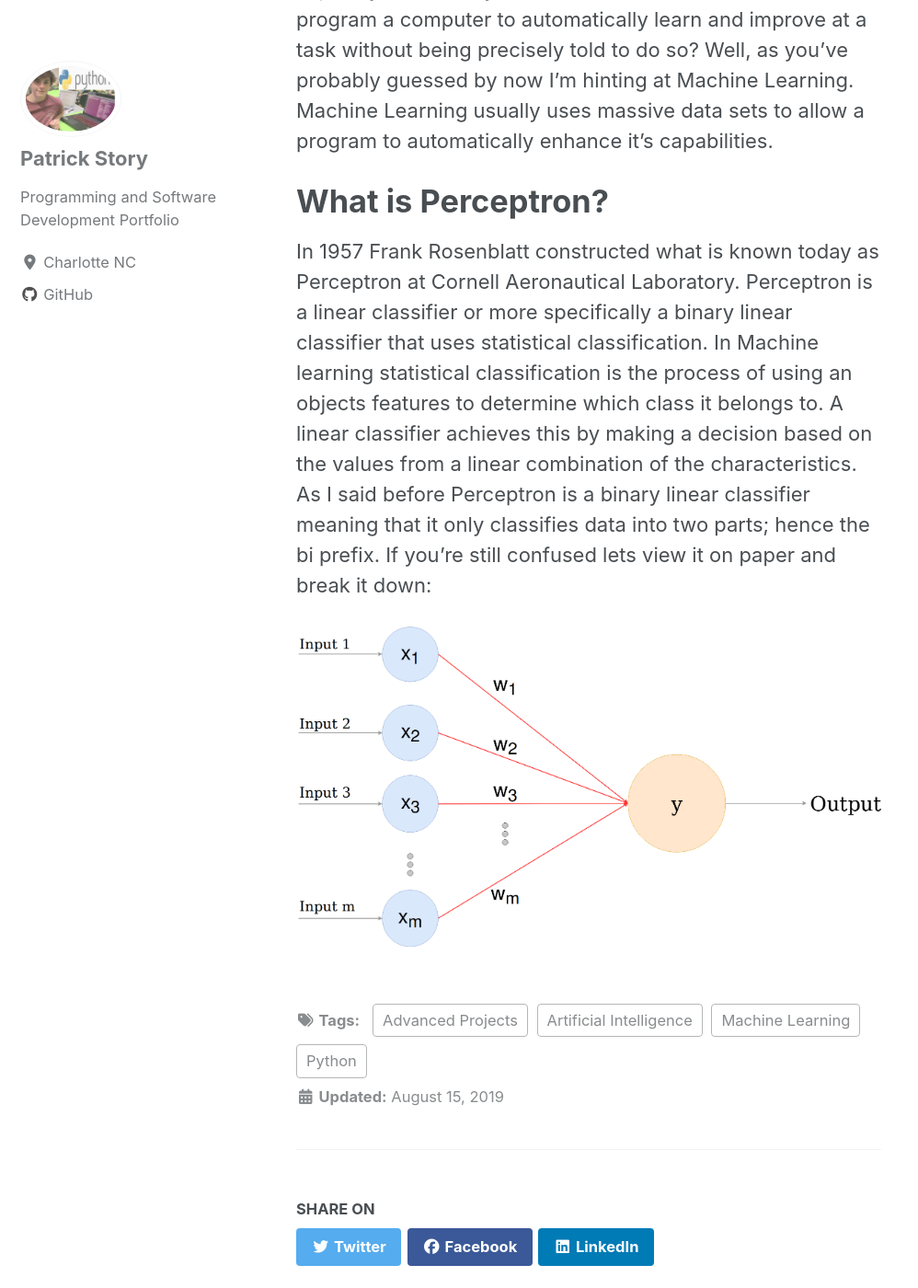
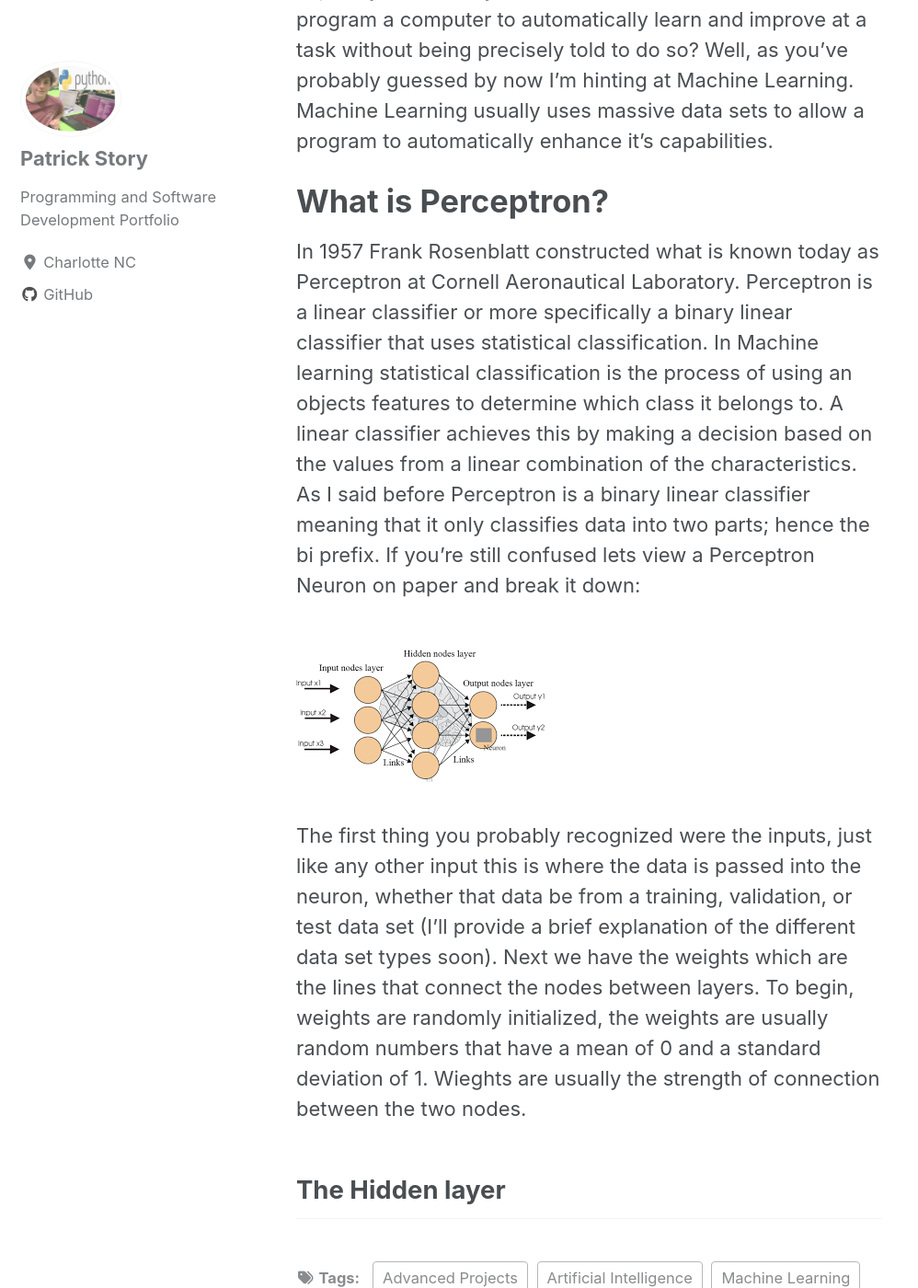
Before and after one commit to Patchyst/Patchyst.github.io, a Jekyll site: the page built from _posts/2019-08-15-My_First_Machine_Learning_Model.md, in a window 1280 px wide and 1400 px high, scrolled down 1009 px. Shown: the whole window at 92% size, without its empty margins (0-998 px from the left). Built offline with Jekyll 4.4.1, drawn with Linux system fonts in a browser that asks for light colours; cached includes are drawn as plain includes; nearby versions of some CDN libraries.

Commit message:
updating Perceptron

```diff
--- a/_posts/2019-08-15-My_First_Machine_Learning_Model.md
+++ b/_posts/2019-08-15-My_First_Machine_Learning_Model.md
@@ -10,6 +10,10 @@ excerpt: "In this project I guide you through how I made my first Machine Learni
 Up until this point you've probably made programs to automate tasks for you such as, do math, create encryptions, and convert complicated binary and hexadecimal into "readable" characters. Computers have given us the ability to accomplish tasks that we could have never done on our own. However, as you've noticed a computer must be explicitly told exactly what to do, but what if one could program a computer to automatically learn and improve at a task without being precisely told to do so? Well, as you've probably guessed by now I'm hinting at Machine Learning. Machine Learning usually uses massive data sets to allow a program to automatically enhance it's capabilities.
 
 # What is Perceptron?
-In 1957 Frank Rosenblatt constructed what is known today as Perceptron at Cornell Aeronautical Laboratory. Perceptron is a linear classifier or more specifically a binary linear classifier that uses statistical classification. In Machine learning statistical classification is the process of using an objects features to determine which class it belongs to. A linear classifier achieves this by making a decision based on the values from a linear combination of the characteristics. As I said before Perceptron is a binary linear classifier meaning that it only classifies data into two parts; hence the bi prefix. If you're still confused lets view it on paper and break it down:
+In 1957 Frank Rosenblatt constructed what is known today as Perceptron at Cornell Aeronautical Laboratory. Perceptron is a linear classifier or more specifically a binary linear classifier that uses statistical classification. In Machine learning statistical classification is the process of using an objects features to determine which class it belongs to. A linear classifier achieves this by making a decision based on the values from a linear combination of the characteristics. As I said before Perceptron is a binary linear classifier meaning that it only classifies data into two parts; hence the bi prefix. If you're still confused lets view a Perceptron Neuron on paper and break it down:
 
-![Perceptron](/images/perceptron.jpg){:class="img-responsive"}
+![Perceptron](/images/nuer.jpg){:class="img-responsive"}
+
+The first thing you probably recognized were the inputs, just like any other input this is where the data is passed into the neuron, whether that data be from a training, validation, or test data set (I'll provide a brief explanation of the different data set types soon). Next we have the weights which are the lines that connect the nodes between layers. To begin, weights are randomly initialized, the weights are usually random numbers that have a mean of 0 and a standard deviation of 1. Wieghts are usually the strength of connection between the two nodes.
+
+## The Hidden layer
```
Also changed, not shown: images/nuer.jpg (added).
